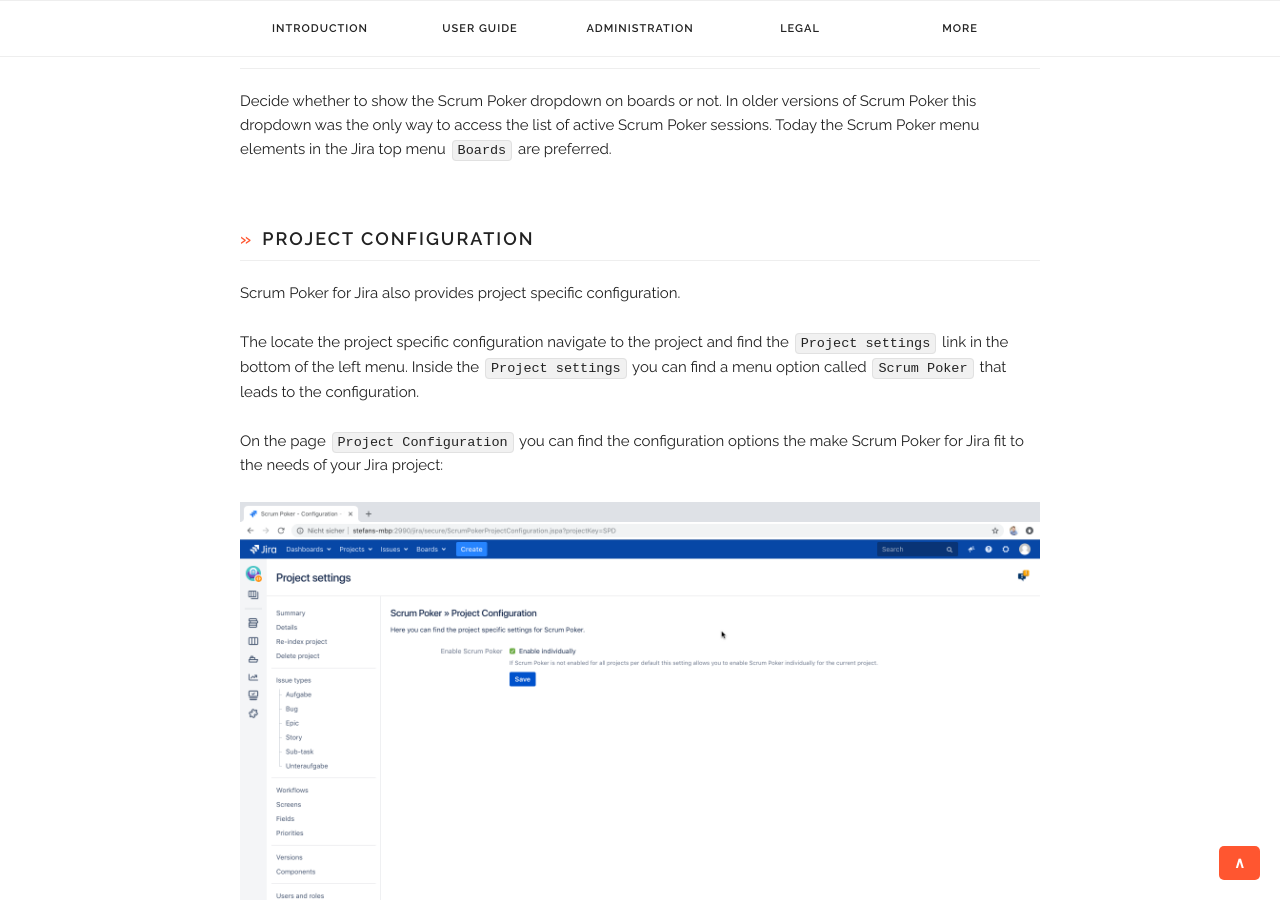
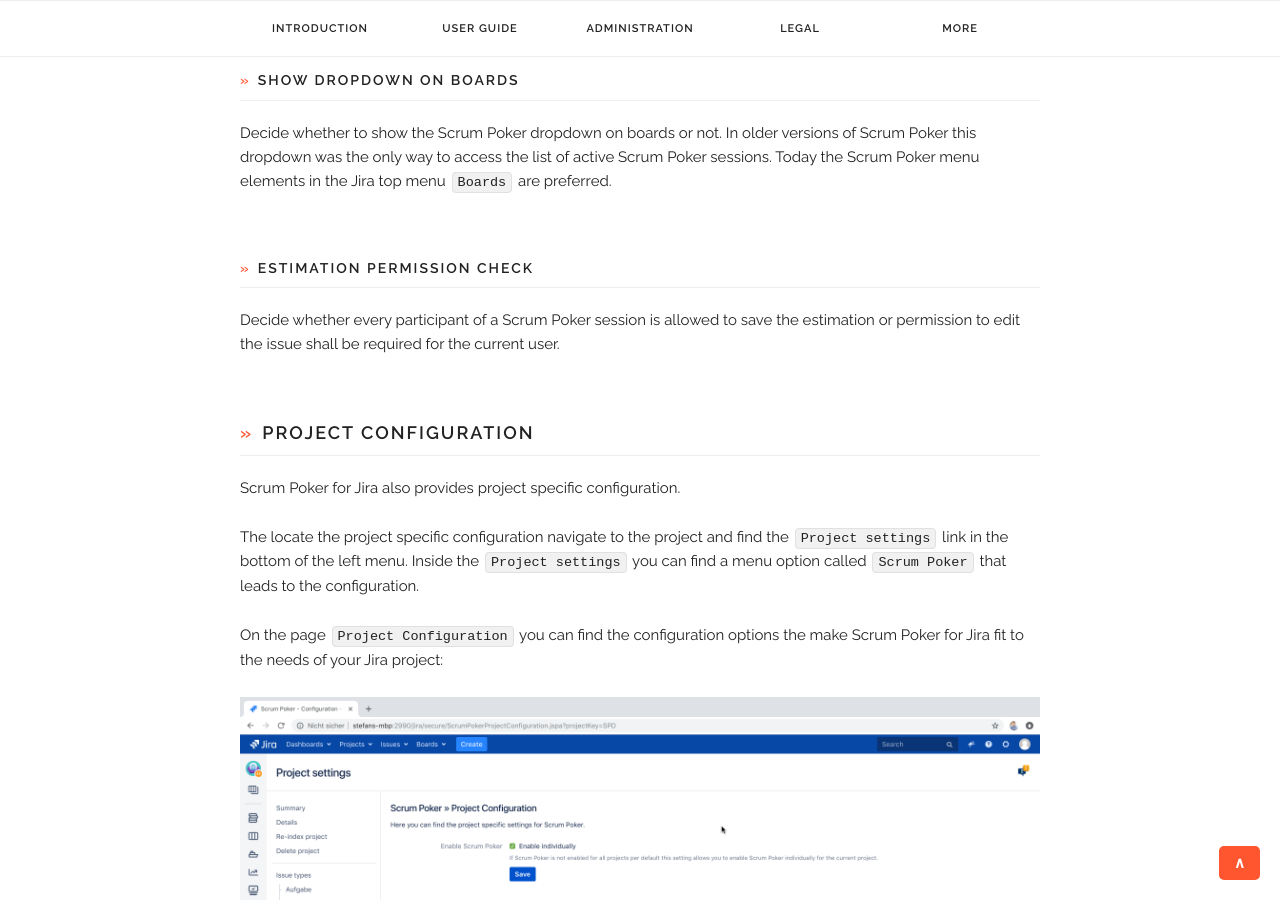
Before and after one commit to codescape/jira-scrum-poker, a Jekyll site: the page built from docs/scrum-poker-configuration.md, in a window 1280 px wide and 900 px high, scrolled down 2959 px. Built offline with Jekyll 4.4.1, drawn with Linux system fonts in a browser that asks for light colours; nearby versions of some CDN libraries; some of the changed text lies outside the part shown.

Commit message:
feat: add documentation for permission check configuration (#68)

```diff
--- a/docs/scrum-poker-configuration.md
+++ b/docs/scrum-poker-configuration.md
@@ -55,6 +55,10 @@
 In older versions of Scrum Poker this dropdown was the only way to access the list of active Scrum Poker sessions.
 Today the Scrum Poker menu elements in the Jira top menu `Boards` are preferred.
 
+#### Estimation Permission Check
+
+Decide whether every participant of a Scrum Poker session is allowed to save the estimation or permission to edit the issue shall be required for the current user.
+
 ### Project Configuration
 
 Scrum Poker for Jira also provides project specific configuration.
```
Also changed, not shown: docs/changelog.md.
